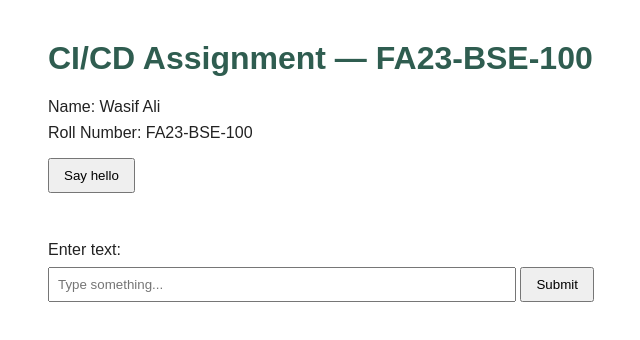
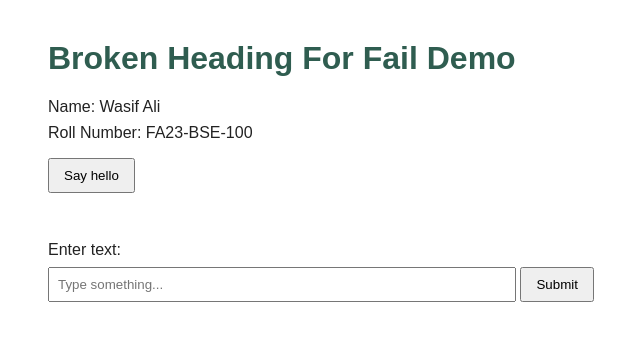
Before and after one commit to WasifAli9/cicd-assignment-FA23-BSE-100, a plain HTML site: page index.html in a window 1280 px wide. Shown: the whole page, without its empty margins (272-912 px from the left). Drawn offline with Linux system fonts and the light colour scheme.

Commit message:
Break heading for quality gate

```diff
--- a/index.html
+++ b/index.html
@@ -13,7 +13,7 @@
   </style>
 </head>
 <body>
-  <h1 id="main-heading">CI/CD Assignment — FA23-BSE-100</h1>
+  <h1 id="main-heading">Broken Heading For Fail Demo</h1>
   <p class="meta" id="student-name">Name: Wasif Ali</p>
   <p class="meta" id="roll-number">Roll Number: FA23-BSE-100</p>
 
```
